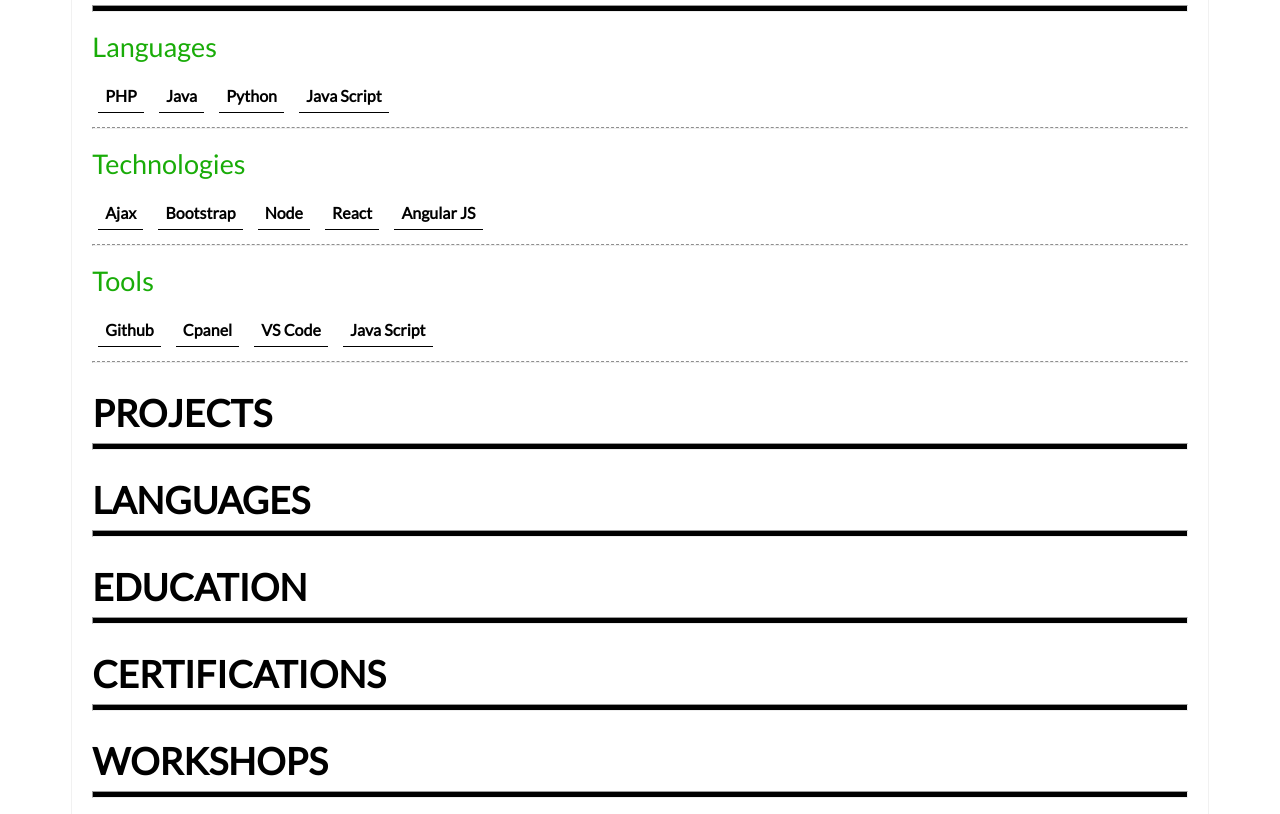
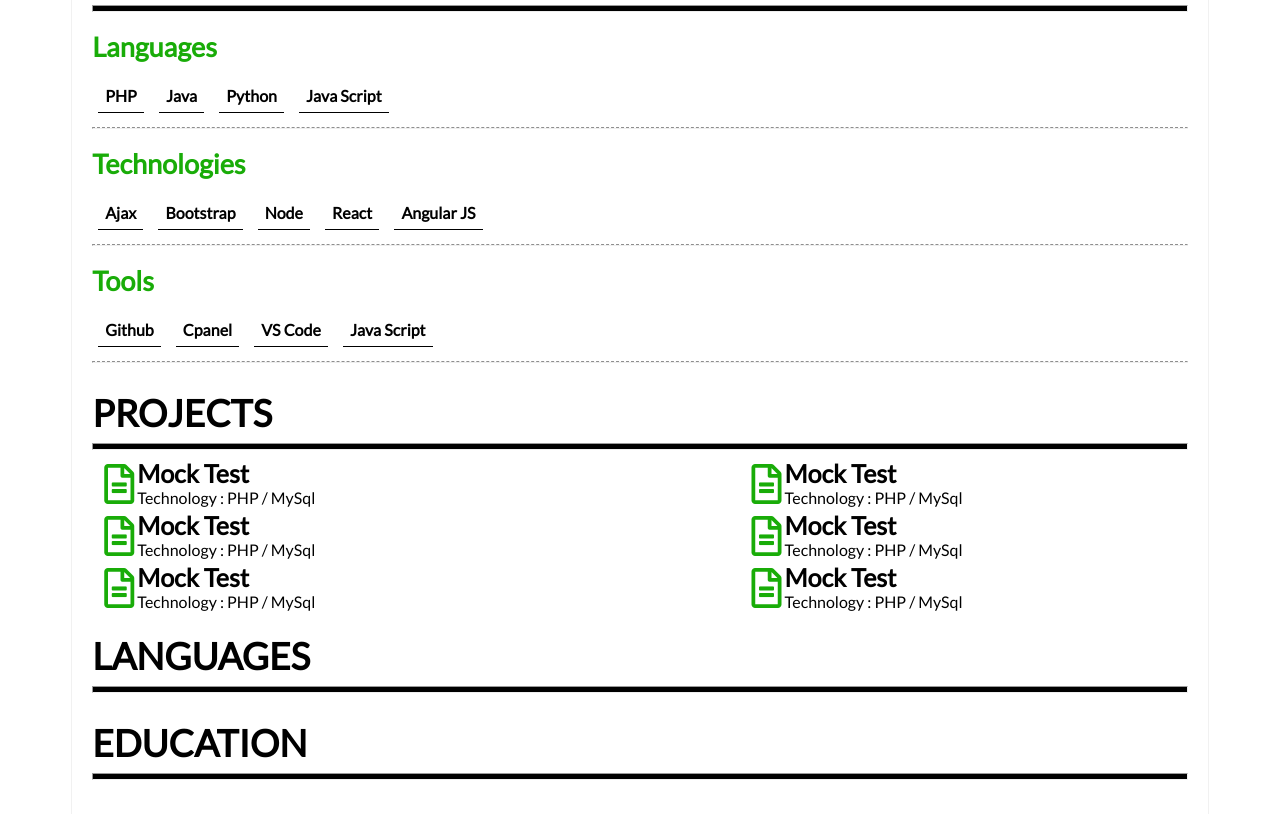
Before and after one commit to karthifairhawn/Resume, a plain HTML site: page index.html in a window 1280 px wide. Shown: the part 634-1448 px from the top of the page. Drawn offline with Linux system fonts and the light colour scheme.

Commit message:
projects

```diff
--- a/assets/main.css
+++ b/assets/main.css
@@ -142,3 +142,44 @@
     display: inline-block;
     font-weight: 600;
 }
+
+/* Project Container Starts */
+
+.projects-info{
+    display: flex;
+    flex-direction: column;
+}
+.proj-row{
+    margin-left: 10px;
+}
+.proj-row ,.pr{
+    display: flex;
+}
+.pr2{
+    margin-left: 40%;
+}
+.pr{
+    justify-content: flex-end;
+    align-items: flex-start;
+    justify-content: flex-start;
+}
+
+.pr .icon{
+    padding:2px;
+}
+.icon{
+    font-size: 40px;
+    font-weight:600;
+    color:#19ac08;
+}
+
+.projects-info .title_info{
+    display: flex;
+    flex-direction: column;
+    padding-left: 1px;
+}
+
+.title{
+    font-size:25px;
+    font-weight: 700;
+}
--- a/index.html
+++ b/index.html
@@ -108,10 +108,100 @@
 
             <!-- Projects Starts Here -->
 
-            <div class="experience">
+            <div class="projects">
                 <div class="stack-title">
                     Projects
                 </div><hr class="stack-hr">
+
+                <div class="projects-info">
+                    <!-- projects row           -->
+                    <div class="proj-row">
+                        <span class="pr">
+                            <span class="icon">
+                                <i class="far fa-file-alt"></i>
+                            </span>
+                            <span class="title_info">
+                                <span class="title">
+                                    Mock Test
+                                </span>
+                                <span class="desc">
+                                    Technology : PHP / MySql
+                                </span>
+                            </span>
+                        </span>
+                        <span class="pr pr2">
+                            <span class="icon">
+                                <i class="far fa-file-alt"></i>
+                            </span>
+                            <span class="title_info">
+                                <span class="title">
+                                    Mock Test
+                                </span>
+                                <span class="desc">
+                                    Technology : PHP / MySql
+                                </span>
+                            </span>
+                        </span>
+                    </div>
+
+                    <div class="proj-row">
+                        <span class="pr">
+                            <span class="icon">
+                                <i class="far fa-file-alt"></i>
+                            </span>
+                            <span class="title_info">
+                                <span class="title">
+                                    Mock Test
+                                </span>
+                                <span class="desc">
+                                    Technology : PHP / MySql
+                                </span>
+                            </span>
+                        </span>
+                        <span class="pr pr2">
+                            <span class="icon">
+                                <i class="far fa-file-alt"></i>
+                            </span>
+                            <span class="title_info">
+                                <span class="title">
+                                    Mock Test
+                                </span>
+                                <span class="desc">
+                                    Technology : PHP / MySql
+                                </span>
+                            </span>
+                        </span>
+                    </div>
+                    <div class="proj-row">
+                        <span class="pr">
+                            <span class="icon">
+                                <i class="far fa-file-alt"></i>
+                            </span>
+                            <span class="title_info">
+                                <span class="title">
+                                    Mock Test
+                                </span>
+                                <span class="desc">
+                                    Technology : PHP / MySql
+                                </span>
+                            </span>
+                        </span>
+                        <span class="pr pr2">
+                            <span class="icon">
+                                <i class="far fa-file-alt"></i>
+                            </span>
+                            <span class="title_info">
+                                <span class="title">
+                                    Mock Test
+                                </span>
+                                <span class="desc">
+                                    Technology : PHP / MySql
+                                </span>
+                            </span>
+                        </span>
+                    </div>
+                </div>
+
             </div><br>
 
             <!-- Languages Starts Here -->
```
